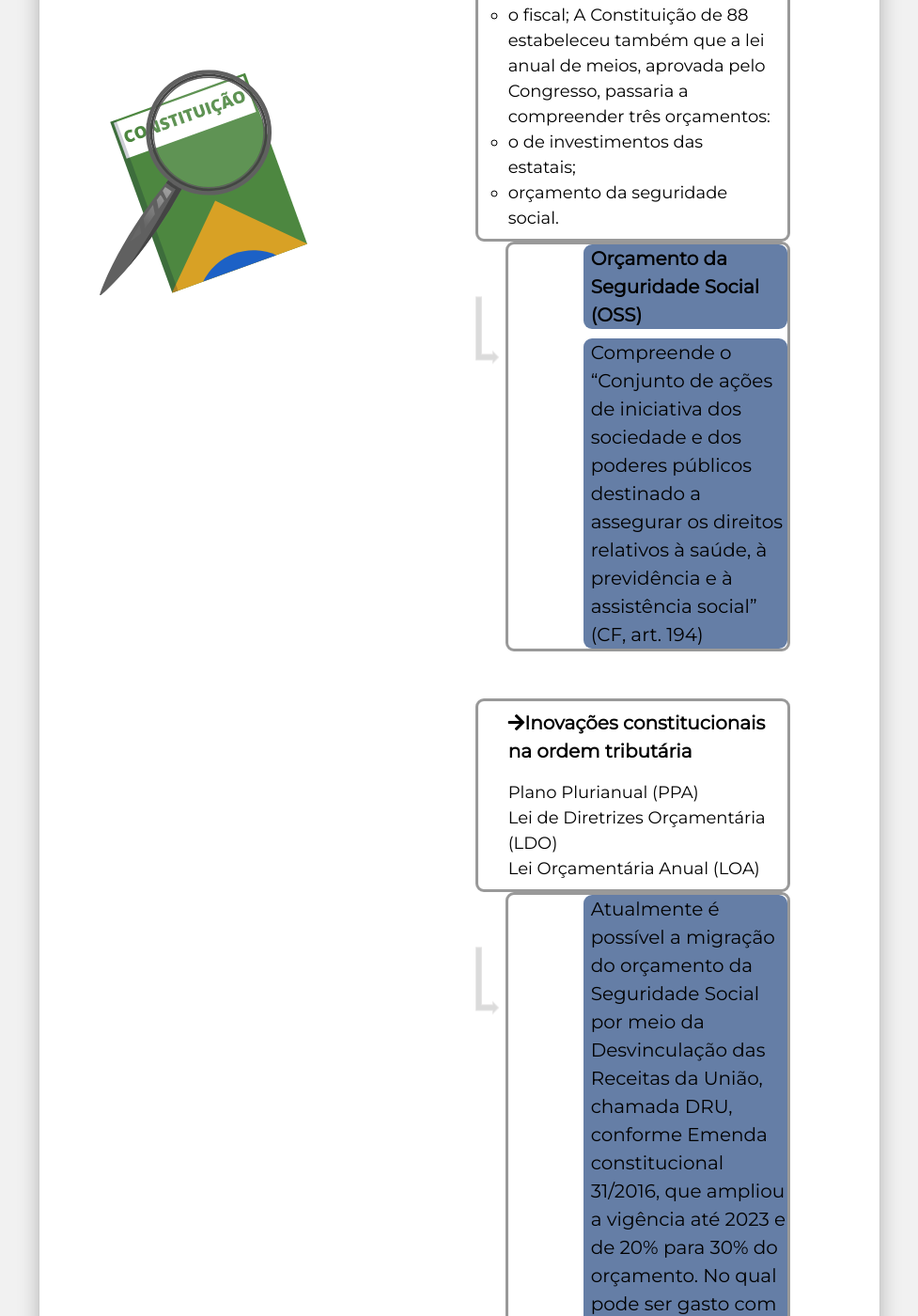
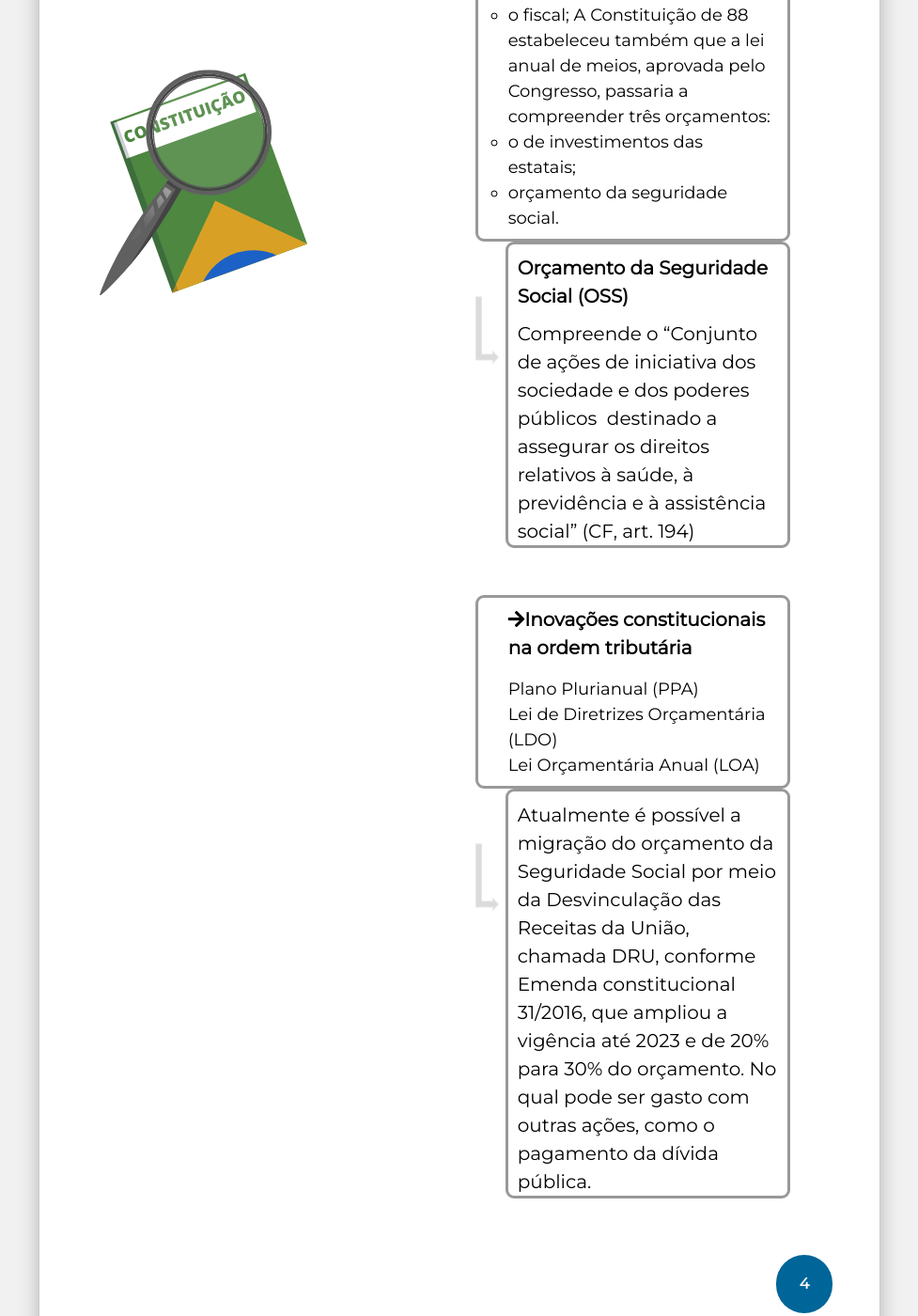
Before and after one commit to ThiagoMarques/M1A2, a plain HTML site: page index.html in a window 1280 px wide. Shown: the part 3388-4788 px from the top of the page at 94% size, without its empty margins (151-1128 px from the left). Drawn offline with nearby package versions, Linux system fonts and the light colour scheme.

Commit message:
Ajusta página 4

```diff
--- a/css/telas.css
+++ b/css/telas.css
@@ -640,9 +640,6 @@ video{
 .destaque-inferior{
   padding-left: 32px;
 }
-.texto-rodape{
-  margin: 20px;
-}
 .vertical-align {
   position: relative;
   top: 50%;
@@ -698,10 +695,11 @@ video{
   background: transparent;
   color: blue;
 }
+.texto-destaque-inferior{
+  margin: 10px;
+}
 .imagem-texto-rodape{
   margin-top: 80px;
-
-
 }
 
 
--- a/index.html
+++ b/index.html
@@ -186,8 +186,8 @@
 				<div class="destaque-inferior mt0">
 					<img class="img-icon vertical-align" src="img/down_right_arrow.png">
 					<div class="borda-destaque">
-						<p class="texto-destaque"><b>Orçamento da Seguridade Social (OSS)</b></p>
-						<p class="texto-destaque">Compreende o “Conjunto de ações de iniciativa dos sociedade e dos
+						<p class="texto-destaque-inferior"><b>Orçamento da Seguridade Social (OSS)</b></p>
+						<p class="texto-destaque-inferior">Compreende o “Conjunto de ações de iniciativa dos sociedade e dos
 							poderes públicos  destinado
 							a assegurar os direitos relativos à saúde, à previdência e à assistência social” (CF, art.
 							194)</p>
@@ -211,7 +211,7 @@
 				<div class="destaque-inferior mt0">
 					<img class="img-icon vertical-align" src="img/down_right_arrow.png">
 					<div class="borda-destaque">
-						<p class="texto-destaque">Atualmente é possível a migração do orçamento da Seguridade Social por
+						<p class="texto-destaque-inferior">Atualmente é possível a migração do orçamento da Seguridade Social por
 							meio da Desvinculação
 							das Receitas da União, chamada DRU, conforme Emenda constitucional 31/2016, que ampliou a
 							vigência até 2023 e de 20% para 30% do orçamento. No qual pode ser gasto com outras ações,
```
